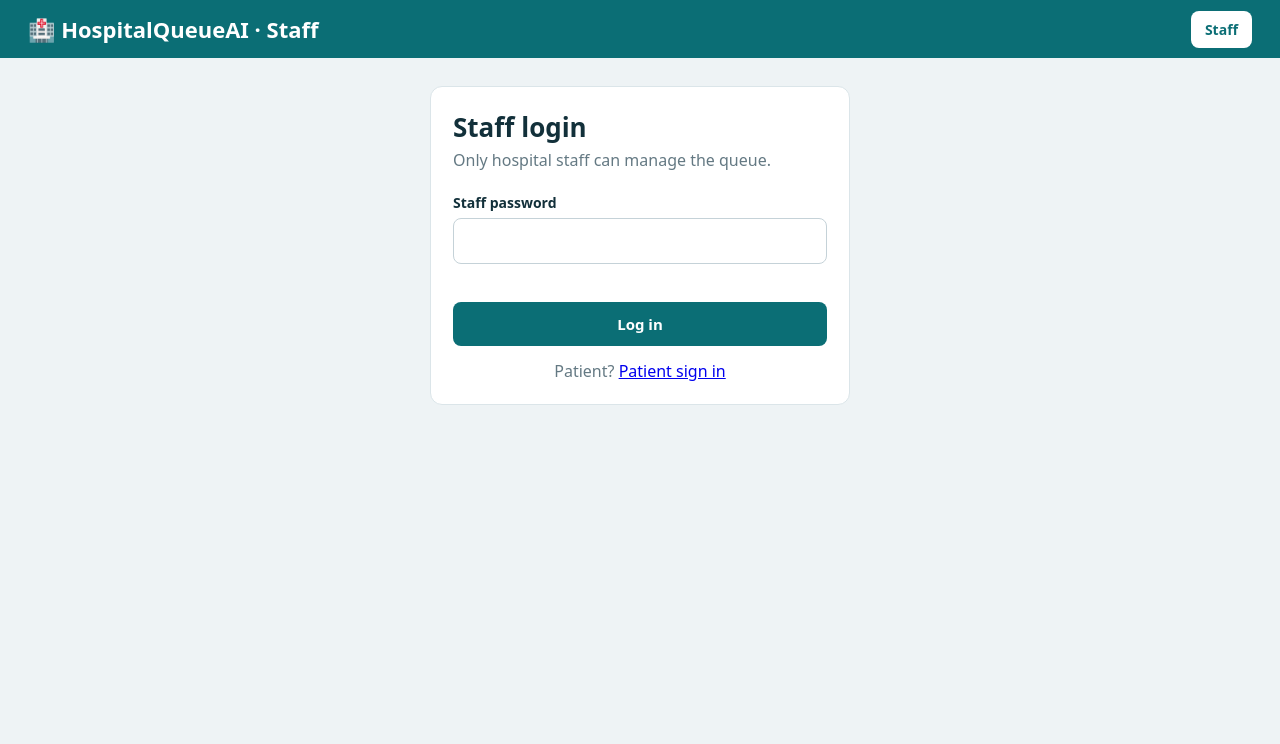
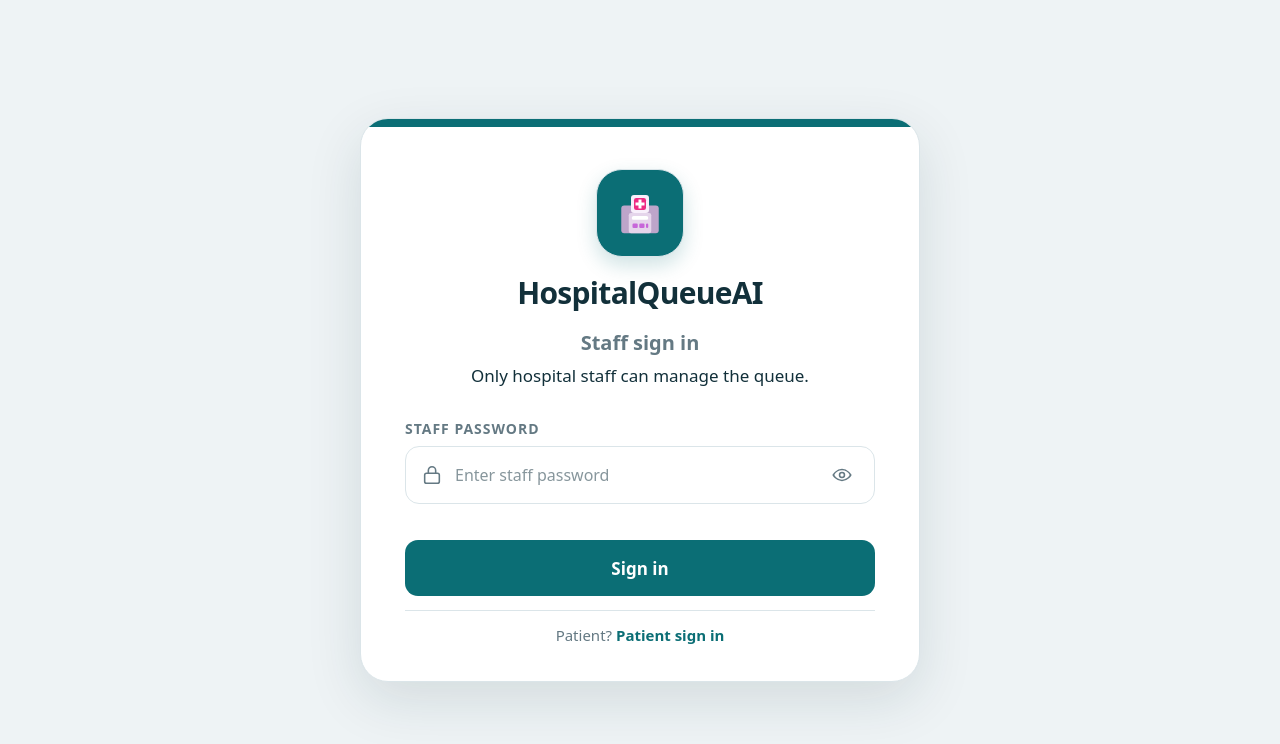
Before and after one commit to Mujacko29/HOSPITAL, a website: page public/admin.html in a window 1280 px wide. Drawn offline with Linux system fonts and the light colour scheme.

Commit message:
Match staff sign-in design to patient login
Co-authored-by: Copilot <223556219+Copilot@users.noreply.github.com>

```diff
--- a/public/admin.html
+++ b/public/admin.html
@@ -1,15 +1,44 @@
 <!DOCTYPE html>
 <html lang="en"><head><meta charset="UTF-8"><meta name="viewport" content="width=device-width,initial-scale=1">
 <title>HospitalQueueAI - Staff</title><link rel="stylesheet" href="style.css"></head>
-<body>
+<body class="auth-mode">
 <header><div class="logo">🏥 HospitalQueueAI · Staff</div>
 <nav><a class="on" href="admin.html">Staff</a><button id="logout" class="hidden">Log out</button></nav></header>
 <main>
-<section id="login" class="card" style="max-width:420px;margin:20px auto">
-  <h1>Staff login</h1><p class="sub">Only hospital staff can manage the queue.</p>
-  <form id="loginForm"><label for="pw">Staff password</label><input id="pw" type="password">
-  <div class="err" id="lErr"></div><button class="btn" style="width:100%">Log in</button></form>
-  <p class="sub" style="text-align:center;margin:14px 0 0">Patient? <a href="index.html">Patient sign in</a></p>
+<section id="login" class="auth-card">
+  <div class="auth-accent"></div>
+  <div class="auth-content">
+    <div class="auth-brand">
+      <div class="auth-mark" aria-hidden="true">
+        <svg viewBox="0 0 64 64" aria-hidden="true">
+          <rect x="7" y="22" width="50" height="37" rx="4" fill="#bda5ca"/>
+          <rect x="17" y="32" width="30" height="27" rx="3" fill="#e5d5eb"/>
+          <rect x="20" y="8" width="24" height="24" rx="4" fill="#f8effb"/>
+          <rect x="24" y="12" width="16" height="16" rx="3" fill="#ed2b83"/>
+          <path d="M30 14h4v4h4v4h-4v4h-4v-4h-4v-4h4z" fill="#fff"/>
+          <rect x="21" y="36" width="22" height="5" rx="2.5" fill="#fff"/>
+          <rect x="22" y="46" width="7" height="6" rx="1.5" fill="#c767d9"/>
+          <rect x="31" y="46" width="7" height="6" rx="1.5" fill="#c767d9"/>
+          <rect x="40" y="46" width="3" height="6" rx="1.5" fill="#c767d9"/>
+        </svg>
+      </div>
+      <h1>HospitalQueueAI</h1>
+      <p class="auth-welcome">Staff sign in</p>
+      <p class="auth-intro">Only hospital staff can manage the queue.</p>
+    </div>
+    <form id="loginForm" class="auth-form">
+      <div class="auth-field"><label for="pw">STAFF PASSWORD</label><div class="input-shell">
+        <svg viewBox="0 0 24 24" fill="none" aria-hidden="true"><rect x="4" y="10" width="16" height="11" rx="2" stroke="currentColor" stroke-width="1.7"/><path d="M8 10V7a4 4 0 1 1 8 0v3" stroke="currentColor" stroke-width="1.7" stroke-linecap="round"/></svg>
+        <input id="pw" type="password" autocomplete="current-password" placeholder="Enter staff password">
+        <button class="password-toggle" id="togglePw" type="button" aria-label="Show password" aria-pressed="false">
+          <svg viewBox="0 0 24 24" fill="none" aria-hidden="true"><path d="M2.5 12s3.4-6 9.5-6 9.5 6 9.5 6-3.4 6-9.5 6-9.5-6-9.5-6Z" stroke="currentColor" stroke-width="1.7"/><circle cx="12" cy="12" r="2.7" stroke="currentColor" stroke-width="1.7"/></svg>
+        </button>
+      </div></div>
+      <div class="err" id="lErr"></div>
+      <button class="btn auth-submit">Sign in</button>
+    </form>
+    <p class="auth-switch-row auth-staff-row">Patient? <a class="auth-switch" href="index.html">Patient sign in</a></p>
+  </div>
 </section>
 
 <section id="panel" class="hidden admin-shell">
@@ -184,13 +213,20 @@ $("loginForm").onsubmit = async e => {
   try { const r = await api("/api/staff/login", "POST", { password: $("pw").value }); localStorage.removeItem(PATIENT_KEY); localStorage.setItem(KEY, r.token); showPanel(); }
   catch (err) { $("lErr").textContent = err.message; }
 };
+$("togglePw").onclick = () => {
+  const visible = $("pw").type === "password";
+  $("pw").type = visible ? "text" : "password";
+  $("togglePw").setAttribute("aria-label", visible ? "Hide password" : "Show password");
+  $("togglePw").setAttribute("aria-pressed", String(visible));
+};
 $("logout").onclick = async () => {
   try { await api("/api/auth/logout", "POST"); }
   catch (err) { alert("The local sign-out completed, but the server session could not be cleared: " + err.message); }
   finally { localStorage.removeItem(KEY); showLogin(); }
 };
-function showLogin() { localStorage.removeItem(KEY); clearInterval(timer); $("login").classList.remove("hidden"); ["panel", "chat", "logout"].forEach(i => $(i).classList.add("hidden")); }
+function showLogin() { localStorage.removeItem(KEY); document.body.classList.add("auth-mode"); clearInterval(timer); $("login").classList.remove("hidden"); ["panel", "chat", "logout"].forEach(i => $(i).classList.add("hidden")); }
 function showPanel() {
+  document.body.classList.remove("auth-mode");
   $("login").classList.add("hidden"); ["panel", "chat", "logout"].forEach(i => $(i).classList.remove("hidden"));
   if (!chatReady) { initChat(api, "Staff assistant ready. Try “status” or “call next in Pediatrics”.", ["Status", "Call next", "Call next in Pediatrics"]); chatReady = true; window.onChatDone = load; }
   load(); clearInterval(timer); timer = setInterval(load, 3000);
```
